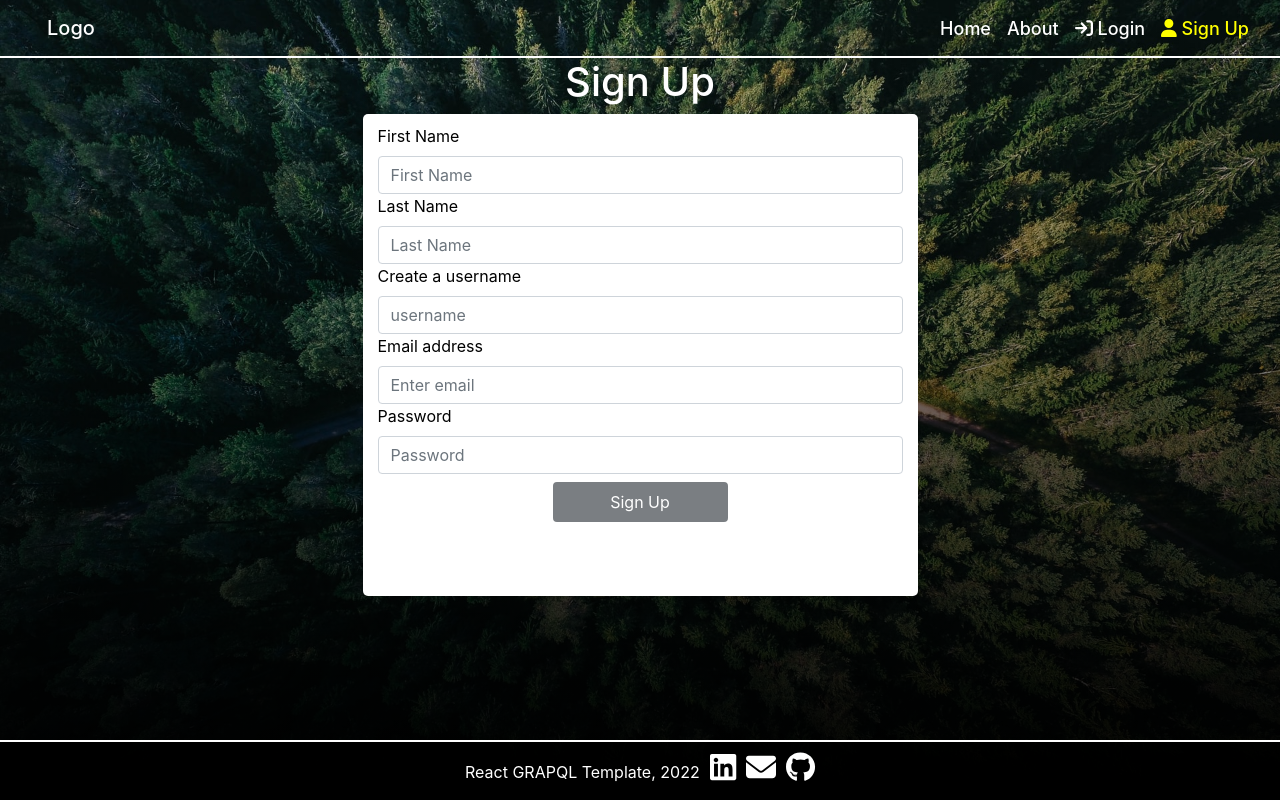
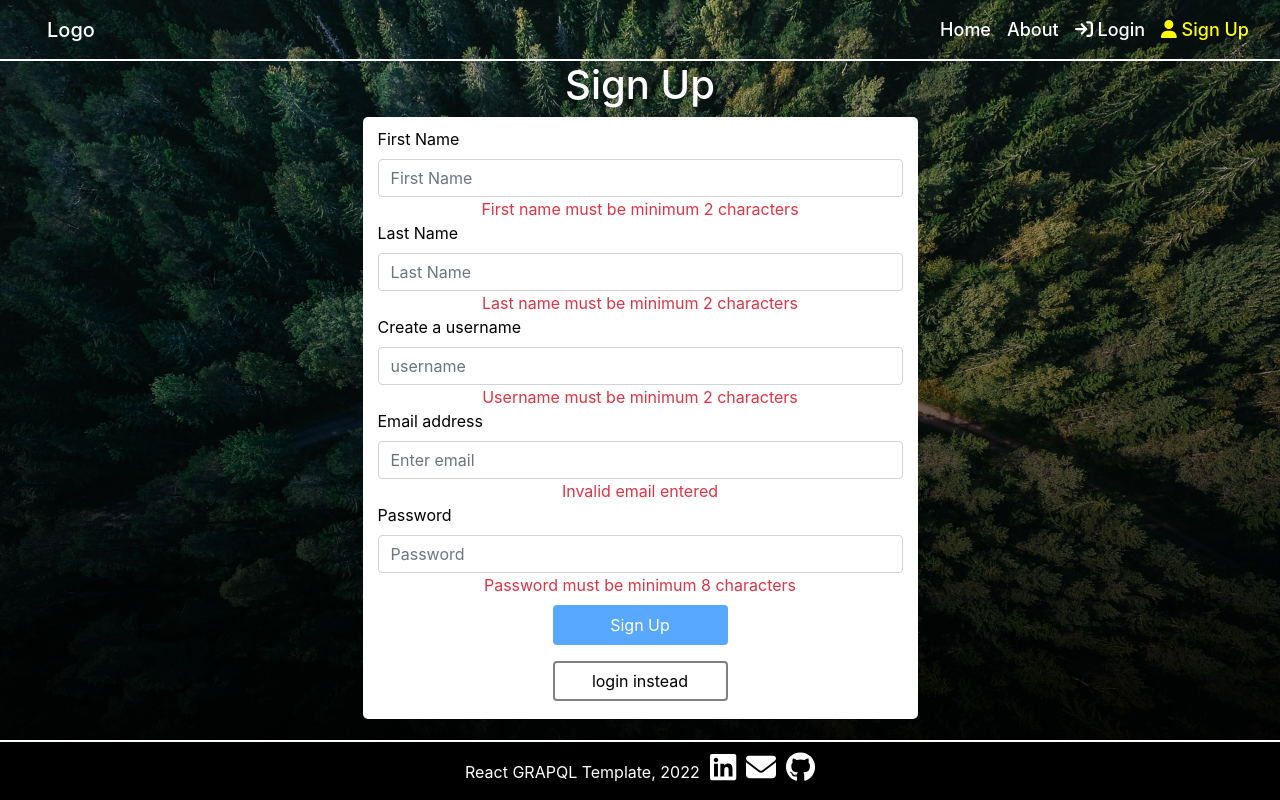
Before and after one commit to HobbaZ/React-Graphql-Template, a React (Create React App) app in the folder client/: page /signup in a window 1280 px wide. Built offline with nearby package versions, Linux system fonts and the light colour scheme.

Commit message:
Fixed navbar and body layout issues

```diff
--- a/client/src/app.css
+++ b/client/src/app.css
@@ -104,7 +104,7 @@
 
   footer {
     margin-top: 20px;
-    background-color: rgba(0, 0, 0, 0.699);
+    background-color: rgb(0, 0, 0);
     border-top: 2px var(--light) solid;
     align-items: center;
     width: 100vw;
--- a/client/src/components/NavBar.js
+++ b/client/src/components/NavBar.js
@@ -9,36 +9,36 @@ import { faArrowRightToBracket, faUser, faArrowRightFromBracket, faBars} from '@
 const AppNavbar = () => {
 
   return (
-      <Nav className="navbar navbar-expand-lg">
+      <Nav className="navbar navbar-expand-lg navbar-light">
       <Container fluid>
       <Navbar.Brand as={Link} className="text-white ml-3" to='/'>Logo</Navbar.Brand>
 
         {/*Navbar collapse and expand */}
-        <button className="navbar-toggler" type="button" data-bs-toggle="collapse" data-bs-target="#navbarToggler" aria-controls="navbarToggler" aria-expanded="false" aria-label="Toggle navigation">
-          <span id= "hamburgerIcon"><FontAwesomeIcon icon={faBars} /></span>
-        </button>
+        <button className="navbar-toggler" type="button" data-bs-toggle="collapse" data-bs-target="#navBarResponsive" aria-controls="navBarResponsive" aria-expanded="false" aria-label="Toggle navigation">
+      <span className="navbar-toggler-icon" id='hamburgerIcon'><FontAwesomeIcon icon={faBars} /></span>
+    </button>
+    <div className="collapse navbar-collapse" id="navBarResponsive">
 
-        <div className="collapse navbar-collapse" id="navbarToggler">
         <Nav className="navbar-nav ml-auto mb-2 mb-lg-0">
 
-          <NavLink as={Link} className="ml-3" to='/' style={({ isActive }) => ({ color: isActive ? 'yellow' : 'white',})}>
+          <NavLink as={Link} className="ml-3 my-2" to='/' style={({ isActive }) => ({ color: isActive ? 'yellow' : 'white',})}>
             Home</NavLink>
-          <NavLink as={Link} className="ml-3" to='/about' style={({ isActive }) => ({ color: isActive ? 'yellow' : 'white',})}>About</NavLink>
+          <NavLink as={Link} className="ml-3 my-2" to='/about' style={({ isActive }) => ({ color: isActive ? 'yellow' : 'white',})}>About</NavLink>
 
           {/*Only show if user logged in*/}
           {Auth.loggedIn() ? (
             <>
 
-          <NavLink as={Link} className="ml-3" to='/profile' style={({ isActive }) => ({ color: isActive ? 'yellow' : 'white',})}><FontAwesomeIcon icon={faUser} /> Profile</NavLink>
+          <NavLink as={Link} className="ml-3 my-2" to='/profile' style={({ isActive }) => ({ color: isActive ? 'yellow' : 'white',})}><FontAwesomeIcon icon={faUser} /> Profile</NavLink>
 
-          <Button className='btn btn-dark ml-3' onClick={Auth.logout}><FontAwesomeIcon icon={faArrowRightFromBracket} /> Logout</Button>
+          <Button className='btn btn-dark ml-3 my-2' onClick={Auth.logout}><FontAwesomeIcon icon={faArrowRightFromBracket} /> Logout</Button>
           </>
            ) : (
              <>
              {/*Show if user not logged in*/}
-          <NavLink className="ml-3" as={Link} to='/login' style={({ isActive }) => ({ color: isActive ? 'yellow' : 'white',})}><FontAwesomeIcon icon={faArrowRightToBracket} /> Login</NavLink>
+          <NavLink className="ml-3 my-2" as={Link} to='/login' style={({ isActive }) => ({ color: isActive ? 'yellow' : 'white',})}><FontAwesomeIcon icon={faArrowRightToBracket} /> Login</NavLink>
 
-          <NavLink className="ml-3" as={Link} to='/signup' style={({ isActive }) => ({ color: isActive ? 'yellow' : 'white',})}><FontAwesomeIcon icon={faUser} /> Sign Up</NavLink>
+          <NavLink className="ml-3 my-2" as={Link} to='/signup' style={({ isActive }) => ({ color: isActive ? 'yellow' : 'white',})}><FontAwesomeIcon icon={faUser} /> Sign Up</NavLink>
           </>
           )}
           </Nav>
--- a/client/src/index.js
+++ b/client/src/index.js
@@ -1,6 +1,7 @@
 import React from 'react';
 import {createRoot } from 'react-dom/client';
 import './app.css';
+import "bootstrap/dist/js/bootstrap.min.js";
 
 import App from './App';
 
--- a/client/src/pages/Login.js
+++ b/client/src/pages/Login.js
@@ -85,7 +85,7 @@ function Login() {
               </Form.Group>
 
               {!emailRegex.test(formInput.email) ?
-                  <div className="text-center text-danger">{"Invalid email entered"}</div> : ''};
+                  <div className="text-center text-danger">{"Invalid email entered"}</div> : ''}
 
 
               <Form.Group disabled={submittingForm}>
@@ -94,7 +94,7 @@ function Login() {
               </Form.Group>
 
               {formInput.password.length < 8 ?
-                  <div className="text-center text-danger">{"Password must be minimum 8 characters"}</div> : ''};
+                  <div className="text-center text-danger">{"Password must be minimum 8 characters"}</div> : ''}
 
               {infoMessage && (
             <div className='text-center'>{infoMessage}</div>
--- a/client/src/pages/Signup.js
+++ b/client/src/pages/Signup.js
@@ -67,39 +67,54 @@ function SignupForm () {
 
     <Form.Group disabled={submittingForm}>
         <Form.Label>First Name</Form.Label>
-        <Form.Control type="text" name ="firstname" value={formInput.firstname} placeholder="First Name" onChange={handleChange} required minLength={2}/>
+        <Form.Control type="text" name ="firstname" value={formInput.firstname || ''} placeholder="First Name" onChange={handleChange} required minLength={2}/>
     </Form.Group>
+
+    {formInput.firstname.length < 2 ?
+                  <div className="text-center text-danger">{"First name must be minimum 2 characters"}</div> : ''}
 
     <Form.Group disabled={submittingForm}>
         <Form.Label>Last Name</Form.Label>
-        <Form.Control type="text"name ="lastname" value={formInput.lastname} placeholder="Last Name" onChange={handleChange} required minLength={2}/>
+        <Form.Control type="text"name ="lastname" value={formInput.lastname || ''} placeholder="Last Name" onChange={handleChange} required minLength={2}/>
     </Form.Group>
+
+    {formInput.lastname.length < 2 ?
+                  <div className="text-center text-danger">{"Last name must be minimum 2 characters"}</div> : ''}
 
     <Form.Group disabled={submittingForm}>
         <Form.Label>Create a username</Form.Label>
-        <Form.Control type="text" name ="username" value={formInput.username} placeholder="username" onChange={handleChange} required minLength={2} formNoValidate={true}/>
+        <Form.Control type="text" name ="username" value={formInput.username || ''} placeholder="username" onChange={handleChange} required minLength={2} formNoValidate={true}/>
     </Form.Group>
+
+    {formInput.username.length < 2 ?
+                  <div className="text-center text-danger">{"Username must be minimum 2 characters"}</div> : ''}
 
     <Form.Group disabled={submittingForm}>
         <Form.Label>Email address</Form.Label>
-        <Form.Control type="email" name ="email" value={formInput.email} placeholder="Enter email" onChange={handleChange} required minLength={2}/>
+        <Form.Control type="email" name ="email" value={formInput.email || ''} placeholder="Enter email" onChange={handleChange} required minLength={2}/>
     </Form.Group>
+
+    {!emailRegex.test(formInput.email) ?
+                  <div className="text-center text-danger">{"Invalid email entered"}</div> : ''}
 
     <Form.Group disabled={submittingForm}>
         <Form.Label>Password</Form.Label>
-        <Form.Control type="password" name="password" value={formInput.password} placeholder="Password" onChange={handleChange} required minLength={8}/>
+        <Form.Control type="password" name="password" value={formInput.password || ''} placeholder="Password" onChange={handleChange} required minLength={8}/>
     </Form.Group>
+
+    {formInput.password.length < 8 ?
+                  <div className="text-center text-danger">{"Password must be minimum 8 characters"}</div> : ''}
 
     <div className='text-center'>
         <Button type="submit"
-        className=' btn btn-dark col-sm-12 col-md-8 col-lg-4 m-2'
+        className='btn form-btn col-sm-12 col-md-8 col-lg-4 m-2'
         disabled={!(formInput.firstname && formInput.lastname && formInput.username && formInput.email && formInput.password)}>
             Sign Up
         </Button>
         </div>
 
         <div className='text-center'>
-        <Button className='btn btn-dark col-sm-12 col-md-8 col-lg-4 m-2 btn'
+        <Button className='btn form-btn col-sm-12 col-md-8 col-lg-4 m-2'
         onClick={login}>
             login instead
         </Button>
```
